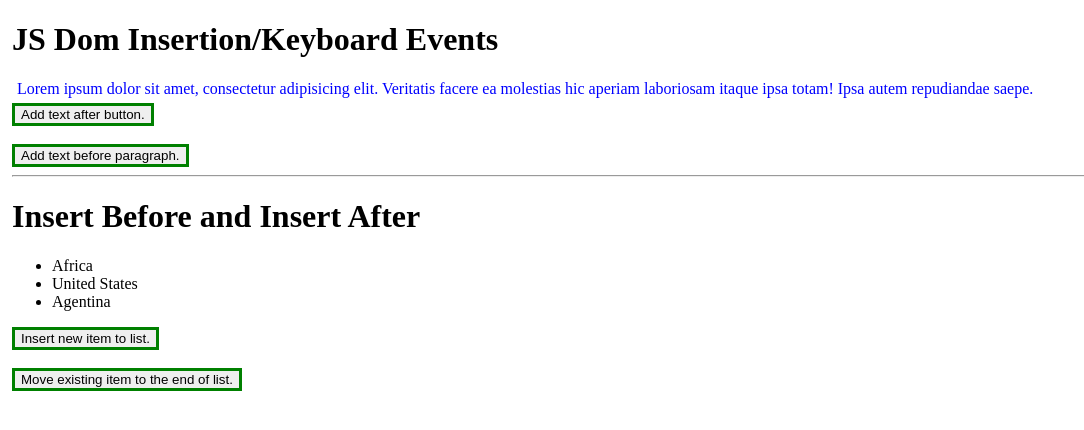
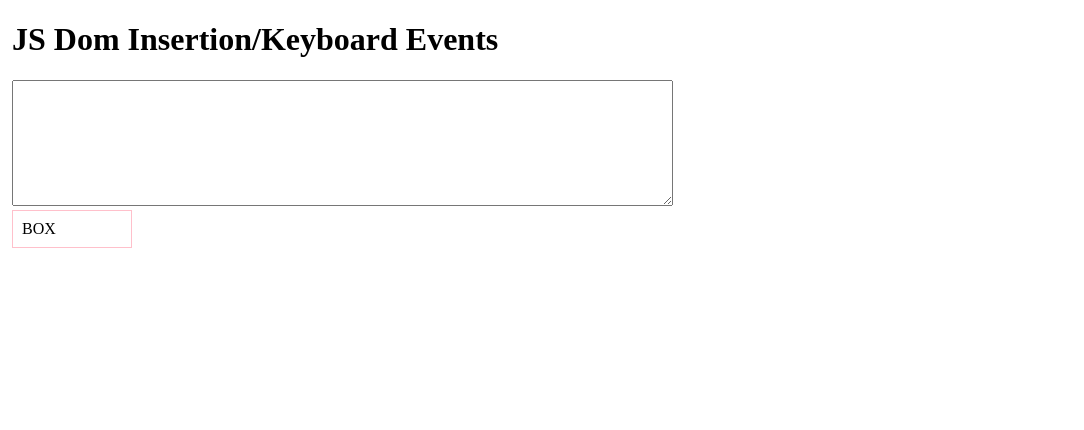
Before and after one commit to adrioro/DOM-Insertion-Outside-Keyboard-Events---JS, a plain HTML site: page index.html in a window 1280 px wide. Shown: the whole page, without its empty margins (0-1084 px from the left). Drawn offline with nearby package versions, Linux system fonts and the light colour scheme.

Commit message:
Second commit

```diff
--- a/index.html
+++ b/index.html
@@ -13,24 +13,10 @@
    <body>
 
       <h1>JS Dom Insertion/Keyboard Events</h1>
-      <p>Lorem ipsum dolor sit amet, consectetur adipisicing elit.
-         Veritatis facere ea molestias hic aperiam laboriosam itaque ipsa totam! Ipsa
-         autem repudiandae saepe.</p>
-      <button id="afterId" class="button">Add text after button.</button>
+      <textarea id="textarea" name="name" rows="8" cols="80"></textarea>
       <br>
-      <br>
-      <button id="beforeId" class="button">Add text before paragraph.</button>
-      <hr>
-      <h1>Insert Before and Insert After</h1>
-      <ul>
-         <li>Africa</li>
-         <li>United States</li>
-         <li>Agentina</li>
-      </ul>
-      <button id="insertbeforeId" class="button">Insert new item to list.</button>
-      <br>
-      <br>
-      <button id="insertafterId" class="button">Move existing item to the end of list.</button>
+
+      <div id="boxId">BOX</div>
 
 
       <!-- Si tenéis jQuery importado a vuestro proyecto y os aparece este error con muchas
--- a/index.js
+++ b/index.js
@@ -0,0 +1,7 @@
+//.keydown
+//On keydown move text to box.
+
+$("#textarea").keyup(function () {
+    var text = $('textarea#textarea').val(); //Retrieving text from textarea.
+    $("div#boxId").html(text);
+});
--- a/style.css
+++ b/style.css
@@ -12,3 +12,8 @@ p {
   .button{
     border:3px solid green;
   }
+#boxId{
+  border:1px solid pink;
+  padding: 9px;
+  width: 100px;
+}
```
